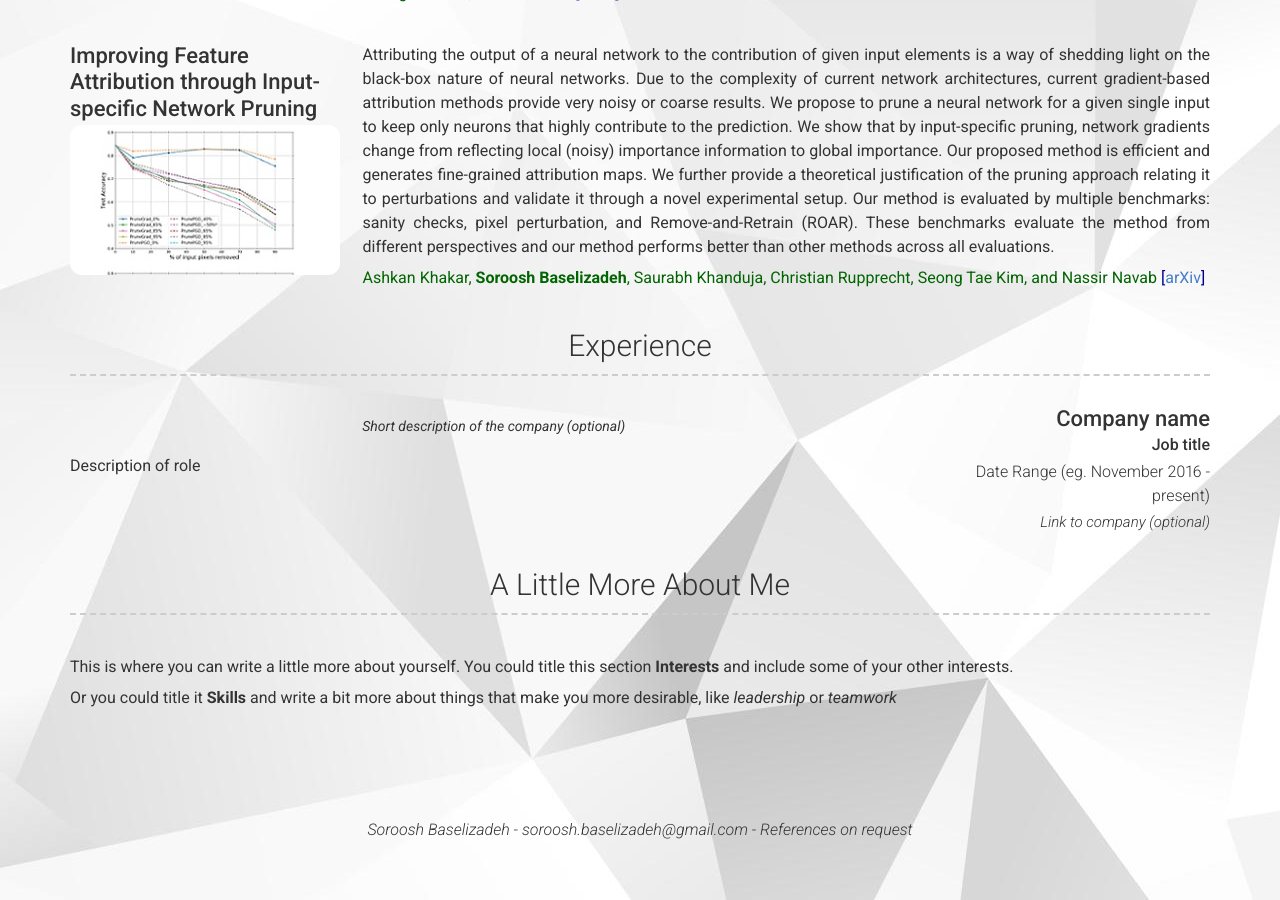
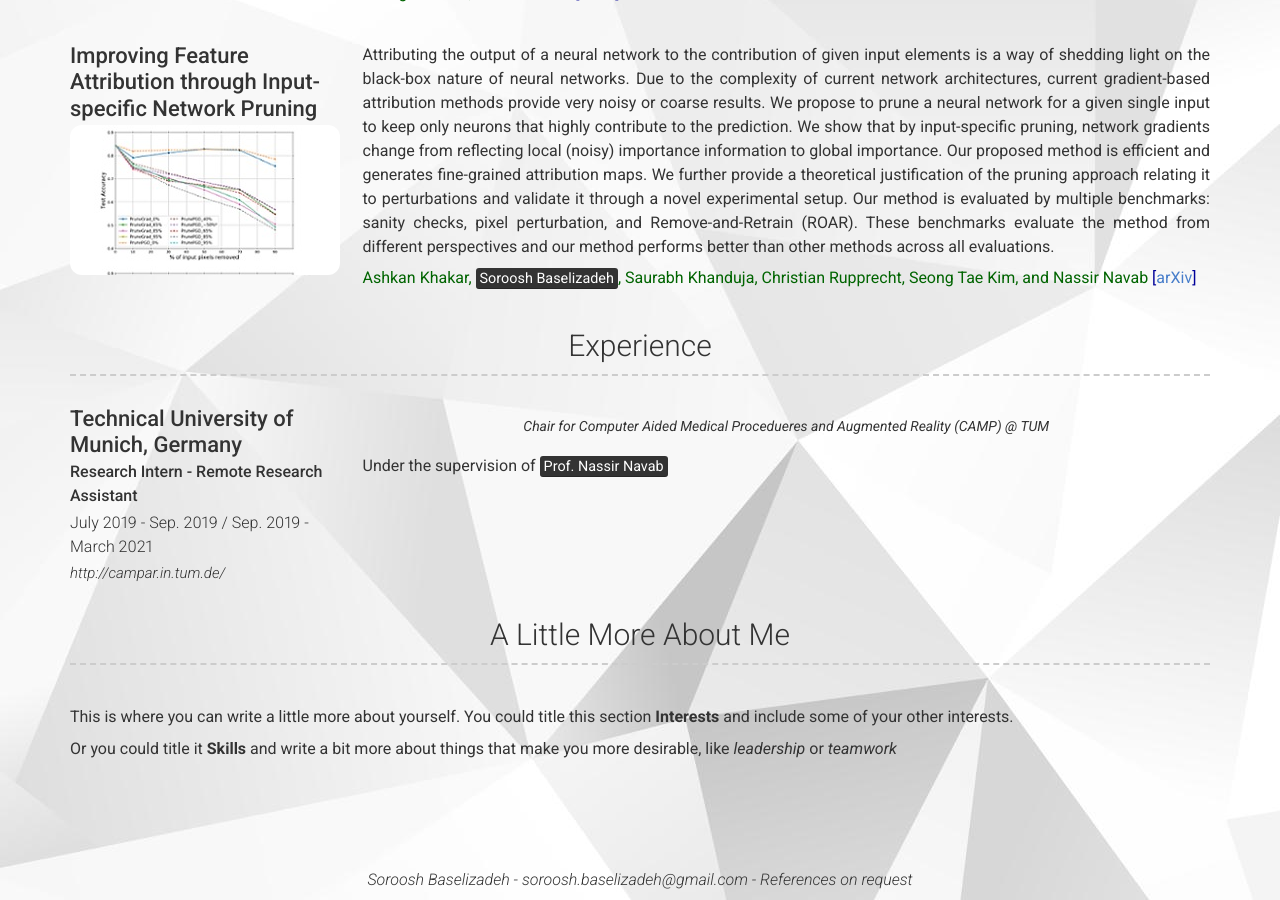
Before and after one commit to Soroosh-Bsl/soroosh-bsl.github.io, a Jekyll site: the page built from index.md, in a window 1280 px wide and 900 px high, scrolled down 2412 px. Built offline with Jekyll 4.4.1, drawn with Linux system fonts in a browser that asks for light colours; nearby versions of some CDN libraries; a style sheet for code colours, icons or effects is not loaded.

Commit message:
experiences + test <mark>

```diff
--- a/_config.yml
+++ b/_config.yml
@@ -155,20 +155,20 @@ content:
         description: |
           Attributing the output of a neural network to the contribution of given input elements is a way of shedding light on the black-box nature of neural networks. Due to the complexity of current network architectures, current gradient-based attribution methods provide very noisy or coarse results. We propose to prune a neural network for a given single input to keep only neurons that highly contribute to the prediction. We show that by input-specific pruning, network gradients change from reflecting local (noisy) importance information to global importance. Our proposed method is efficient and generates fine-grained attribution maps. We further provide a theoretical justification of the pruning approach relating it to perturbations and validate it through a novel experimental setup. Our method is evaluated by multiple benchmarks: sanity checks, pixel perturbation, and Remove-and-Retrain (ROAR). These benchmarks evaluate the method from different perspectives and our method performs better than other methods across all evaluations.
 
-          <span style="color:#006400"> Ashkan Khakar, <strong>Soroosh Baselizadeh</strong>, Saurabh Khanduja, Christian Rupprecht, Seong Tae Kim, and Nassir Navab </span>
+          <span style="color:#006400"> Ashkan Khakar, <mark>Soroosh Baselizadeh</mark>, Saurabh Khanduja, Christian Rupprecht, Seong Tae Kim, and Nassir Navab </span>
           <span style="color:#000099">[<a href="https://arxiv.org/abs/1911.11081">arXiv</a>]</span>
   - title: Experience
     layout: list
     content:
-      - layout: right
-        title: Company name
-        sub_title: Job title
-        caption: Date Range (eg. November 2016 - present)
-        link: Link to company (optional)
+      - layout: left
+        title: Technical University of Munich, Germany
+        sub_title: Research Intern - Remote Research Assistant
+        caption: July 2019 - Sep. 2019 / Sep. 2019 - March 2021
+        link: http://campar.in.tum.de/
         quote: >
-          Short description of the company (optional)
+          Chair for Computer Aided Medical Procedueres and Augmented Reality (CAMP) @ TUM
         description: | # this will include new lines to allow paragraphs
-          Description of role
+          Under the supervision of <a href="https://scholar.google.de/citations?user=kzoVUPYAAAAJ&hl=en"><mark>Prof. Nassir Navab</mark></a>
   - title: A Little More About Me
     layout: text
     content: | # this will include new lines to allow paragraphs
```
